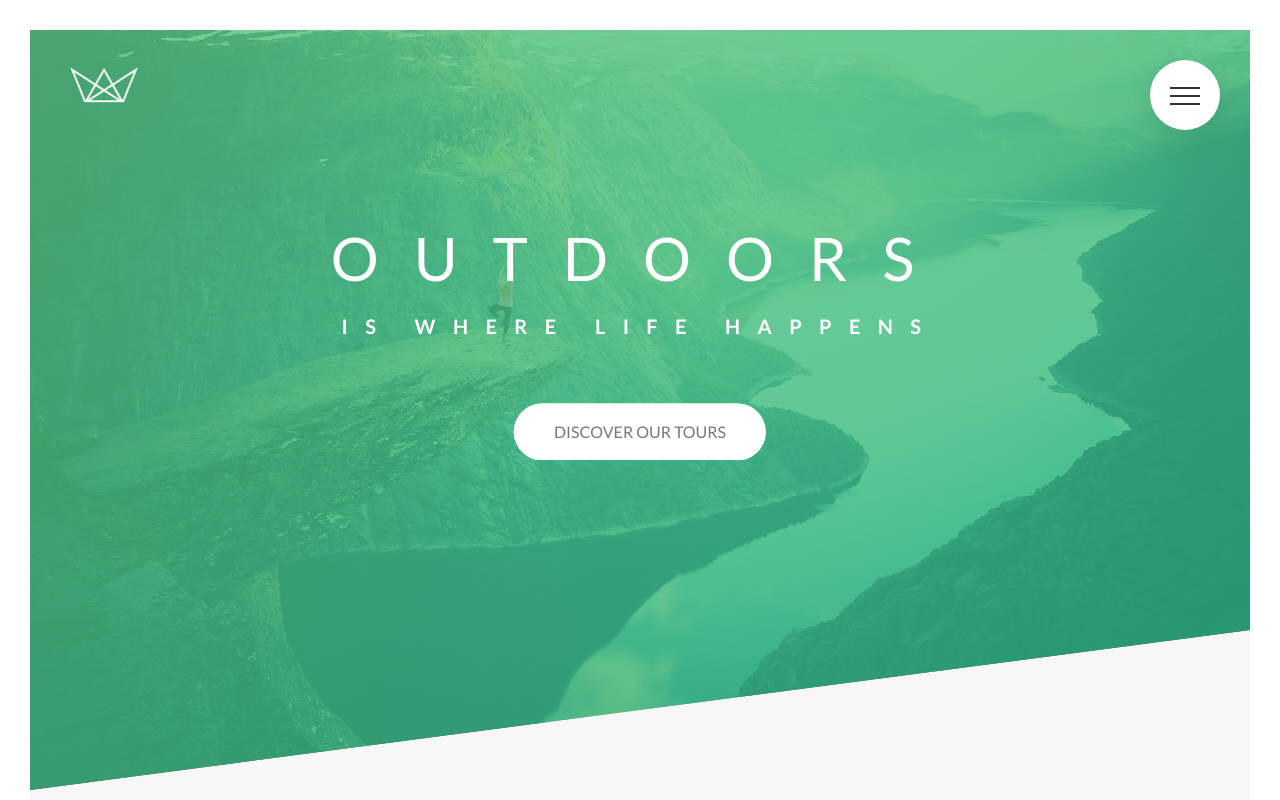
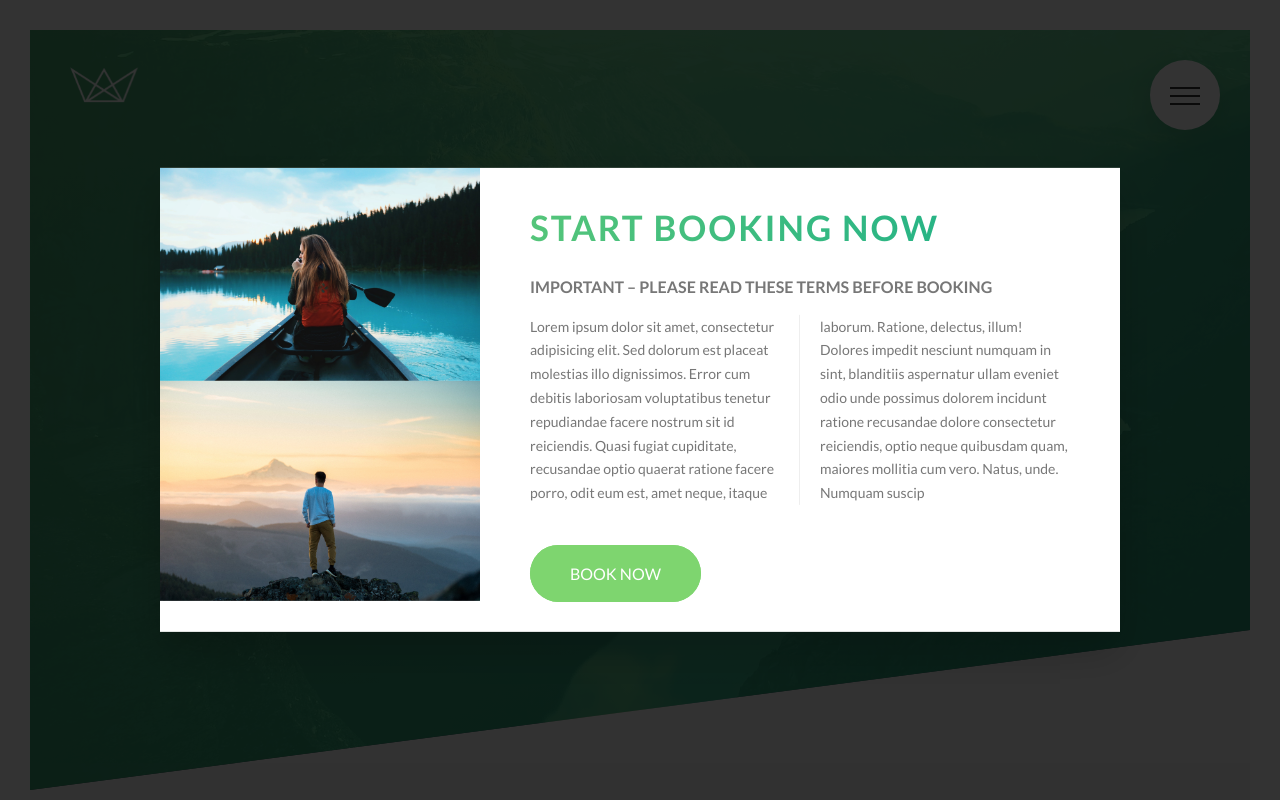
Before and after one commit to adarshcodes/1-Natours, a website: page index.html in a window 1280 px wide. Shown: the top 800 px of the page. Drawn offline with Linux system fonts and the light colour scheme.

Commit message:
working on popup card

```diff
--- a/index.html
+++ b/index.html
@@ -407,6 +407,23 @@
     </div>
   </footer>
 
+  <div class="popup">
+    <div class="popup_content">
+      <div class="popup_left">
+        <img src="img/nat-8.jpg" alt="Tour photo" class="popup_img">
+        <img src="img/nat-9.jpg" alt="Tour photo" class="popup_img">
+      </div>
+      <div class="popup_right">
+        <h2 class="heading-secondary u-margin-bottom-small">Start booking now</h2>
+        <h3 class="heading-tertiary u-margin-bottom-small">Important &ndash; Please read these terms before booking</h3>
+        <p class="popup_text">
+          Lorem ipsum dolor sit amet, consectetur adipisicing elit. Sed dolorum est placeat molestias illo dignissimos. Error cum debitis laboriosam voluptatibus tenetur repudiandae facere nostrum sit id reiciendis. Quasi fugiat cupiditate, recusandae optio quaerat ratione facere porro, odit eum est, amet neque, itaque laborum. Ratione, delectus, illum! Dolores impedit nesciunt numquam in sint, blanditiis aspernatur ullam eveniet odio unde possimus dolorem incidunt ratione recusandae dolore consectetur reiciendis, optio neque quibusdam quam, maiores mollitia cum vero. Natus, unde. Numquam suscip
+        </p>
+        <a href="#" class="btn btn-green">Book now</a>
+      </div>
+    </div>
+  </div>
+
 
   <!-- End of Footer-Section -->
 
--- a/sass/abstracts/_mixins.scss
+++ b/sass/abstracts/_mixins.scss
@@ -5,3 +5,10 @@
       clear: both;
     }
 }
+
+@mixin absCenter {
+  position: absolute;
+  top: 50%;
+  left: 50%;
+  transform: translate(-50%, -50%);
+}
--- a/sass/components/_cards.scss
+++ b/sass/components/_cards.scss
@@ -118,10 +118,7 @@
   }
   // BACK SIDE STYLING
   &_cta {
-    position: absolute;
-    top: 50%;
-    left: 50%;
-    transform: translate(-50%, -50%);
+    @include absCenter;
     width: 90%;
     text-align: center;
   }
--- a/sass/components/_form.scss
+++ b/sass/components/_form.scss
@@ -78,10 +78,7 @@
       height: 1rem;
       width: 1rem;
       border-radius: 50%;
-      position: absolute;
-      top: 50%;
-      left: 50%;
-      transform: translate(-50%, -50%);
+      @include absCenter;
       background-color: $color-primary;
       opacity: 0;
       transition: opacity 0.2s;
--- /dev/null
+++ b/sass/components/_popup.scss
@@ -0,0 +1,45 @@
+.popup {
+  height: 100vh;
+  width: 100%;
+  position: fixed;
+  top: 0;
+  left: 0;
+  background-color: rgba($color-black, .8);
+  z-index: 160;
+
+  &_content {
+    @include absCenter;
+    width: 75%;
+    background-color: $color-white;
+    box-shadow: 0 2rem 4rem rgba($color-black, .2);
+    border: $cards-radius;
+    display: table;
+    overflow: hidden;
+  }
+
+  &_left {
+    width: 33.3333333333333%;
+    display: table-cell;
+  }
+
+  &_right {
+    width: 66.666666666666667;
+    display: table-cell;
+    vertical-align: middle;
+    padding: 3rem 5rem;
+    backface-visibility: hidden;
+  }
+
+  &_img {
+    display: block;
+    width: 100%;
+  }
+
+  &_text {
+    font-size: 1.4rem;
+    margin-bottom: 4rem;
+    column-count: 2;
+    column-gap: 4rem;
+    column-rule: 1px solid $color-grey-light-2;
+  }
+}
--- a/sass/components/_story.scss
+++ b/sass/components/_story.scss
@@ -49,7 +49,7 @@
 
   &:hover &_caption {
     opacity: 1;
-    transform: translate(-50%, -50%);
+    @include absCenter;
   }
 
   &:hover &_img {
--- a/sass/layout/_navigation.scss
+++ b/sass/layout/_navigation.scss
@@ -26,7 +26,7 @@
     right: 6.5rem;
     background-image: radial-gradient($color-primary-light, $color-primary-dark);
     z-index: 100;
-    transition: transform .8s cubic-bezier(.86, 0, .07, 1);
+    transition: transform 0.8s cubic-bezier(.86, 0, .07, 1);
   }
 
   &_nav {
@@ -37,15 +37,12 @@
     z-index: 101;
     opacity: 0;
     width: 0;
-    transition: all .8s cubic-bezier(.68, -.55, .265, 1.55);
+    transition: all 0.8s cubic-bezier(.68, -.55, .265, 1.55);
   }
 
   &_list {
     width: 100%;
-    position: absolute;
-    top: 50%;
-    left: 50%;
-    transform: translate(-50%, -50%);
+    @include absCenter;
     list-style: none;
     text-align: center;
   }
@@ -81,9 +78,7 @@
       transform: translateX(1rem);
     }
   }
-
   // Functionality
-
   &_checkbox:checked ~ &_background {
     transform: scale(80);
   }
@@ -92,29 +87,26 @@
     opacity: 1;
     width: 100%;
   }
-
-
   // Hamburger icon-font
-
   &_icon {
     position: relative;
     margin-top: 3.5rem;
 
     &,
-    &::before,
-    &::after {
+    &::after,
+    &::before {
       width: 3rem;
       height: 2px;
       background-color: $color-grey-dark-3;
       display: inline-block;
     }
 
-    &::before,
-    &::after {
+    &::after,
+    &::before {
       content: '';
       position: absolute;
       left: 0;
-      transition: all .2s;
+      transition: all 0.2s;
     }
 
     &::before {
@@ -122,9 +114,8 @@
     }
 
     &::after {
-      top: .8rem;
+      top: 0.8rem;
     }
-
   }
 
   &_button:hover &_icon::before {
@@ -148,8 +139,4 @@
     top: 0;
     transform: rotate(-135deg);
   }
-
-
-
-
 }
--- a/sass/main.scss
+++ b/sass/main.scss
@@ -14,6 +14,7 @@
 @import "components/story";
 @import "components/bg-video";
 @import "components/form";
+@import "components/popup";
 
 @import "layout/header";
 @import "layout/grid";
```
Also changed, not shown: css/styles.css. Lines whose indentation alone changed are shown as unchanged.
